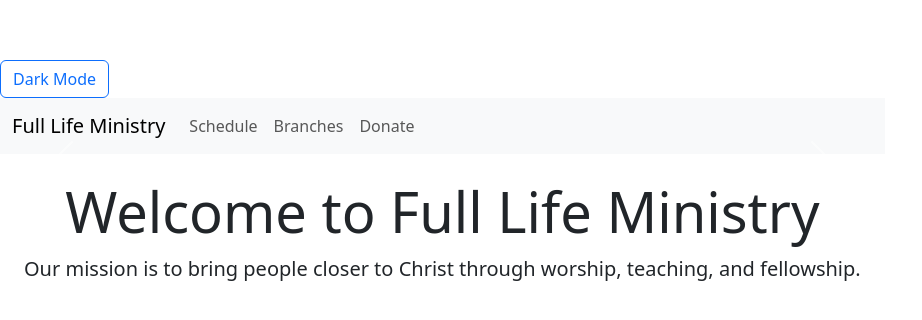
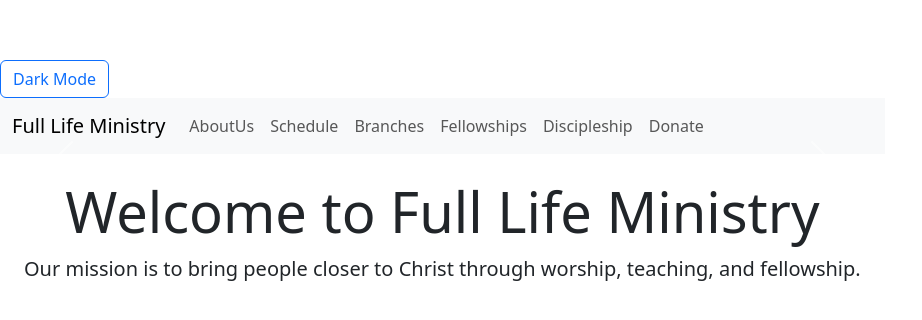
Before and after one commit to ValaryAnguzuzu/Full-Life-Ministry-Website, a React (Vite) app in the folder full-life-ministry/: page / in a window 1280 px wide. Shown: the part 220-540 px from the top of the page, without its empty margins (0-922 px from the left). Built offline with nearby package versions, Linux system fonts and the light colour scheme.

Commit message:
updated navigation component

```diff
--- a/full-life-ministry/src/components/Navigation.tsx
+++ b/full-life-ministry/src/components/Navigation.tsx
@@ -23,6 +23,11 @@ const Navigation = ({ brand }: NavigationProps) => {
         <div className="collapse navbar-collapse" id="navbarNav">
           <ul className="navbar-nav">
             <li className="nav-item">
+              <a href="/aboutus" className="nav-link">
+                AboutUs
+              </a>
+            </li>
+            <li className="nav-item">
               <a href="/schedule" className="nav-link">
                 Schedule
               </a>
@@ -30,6 +35,17 @@ const Navigation = ({ brand }: NavigationProps) => {
             <li className="nav-item">
               <a href="/branches" className="nav-link">
                 Branches
+              </a>
+            </li>
+            <li className="nav-item">
+              <a href="/fellowships" className="nav-link">
+                Fellowships
+              </a>
+            </li>
+
+            <li className="nav-item">
+              <a href="/discipleship" className="nav-link">
+                Discipleship
               </a>
             </li>
             <li className="nav-item">
```
